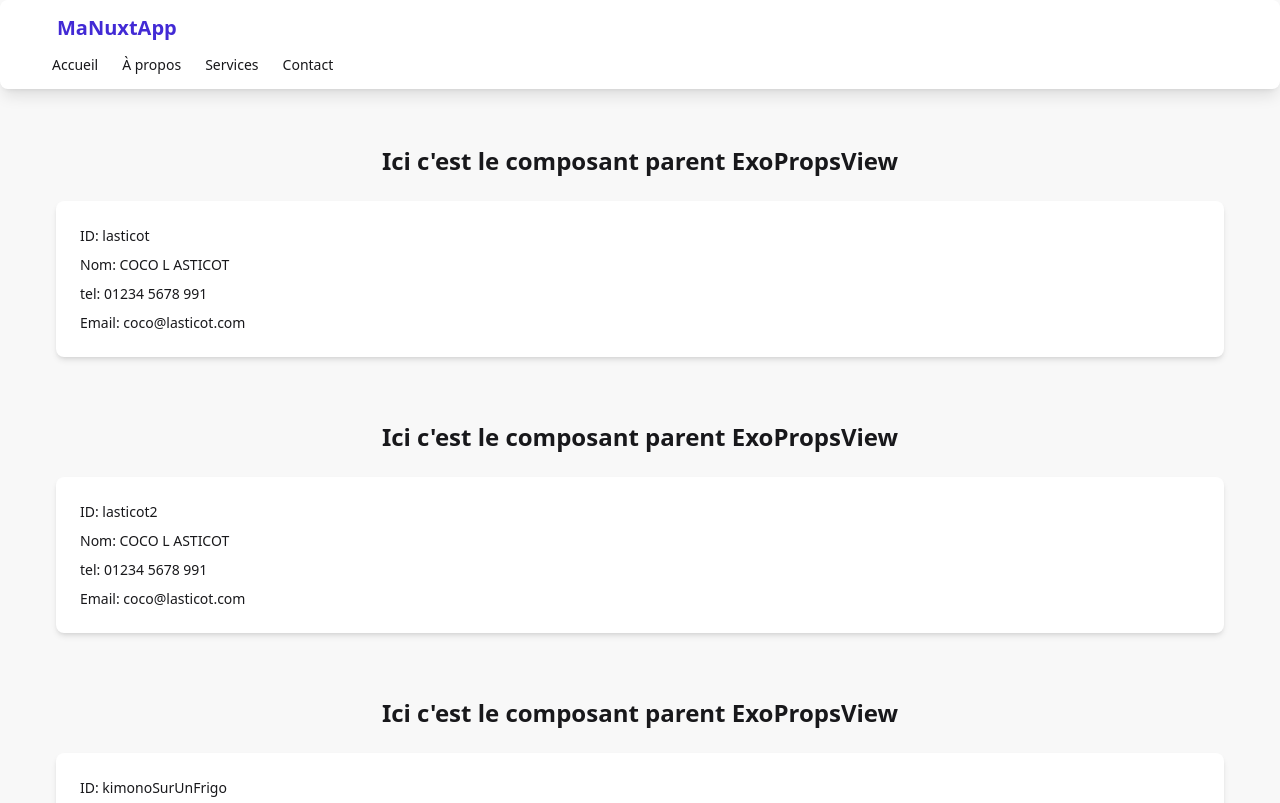
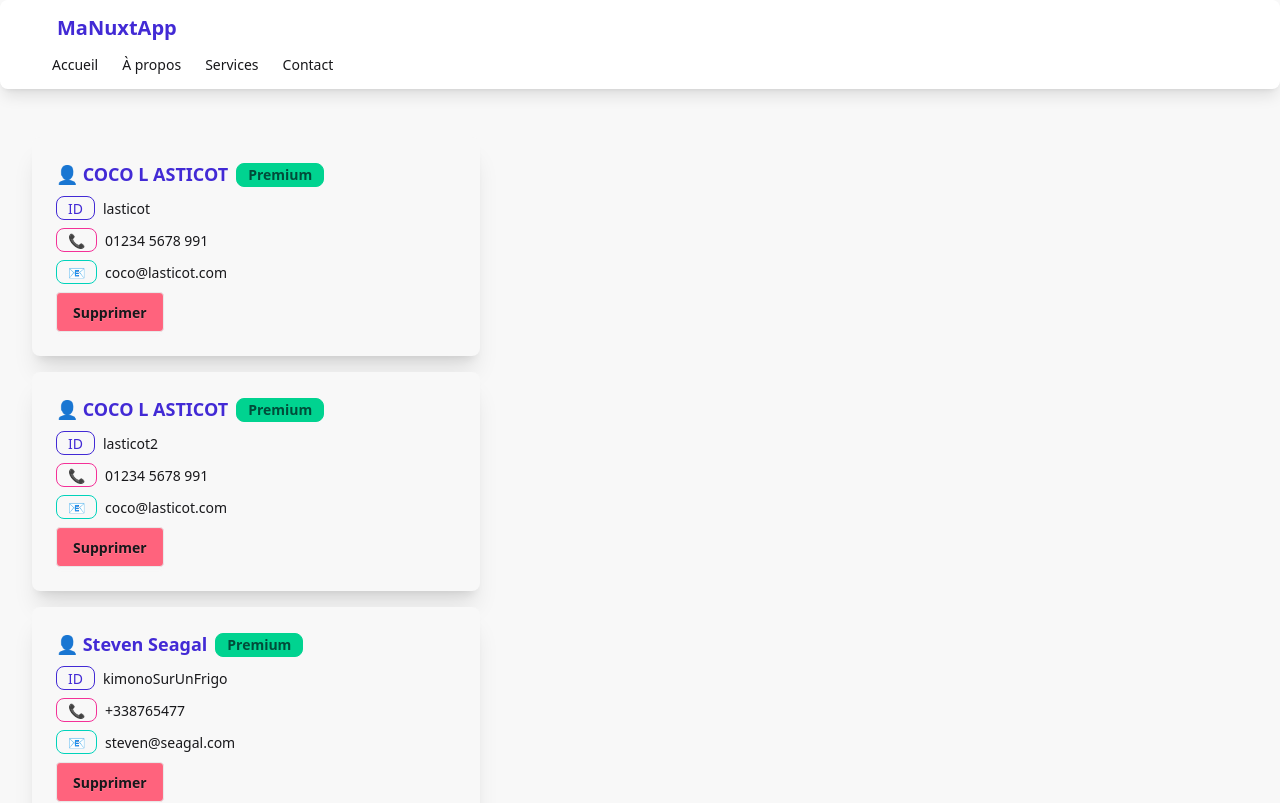
Before and after one commit to MargotRuppert/exo-vue, a Vue app: page / in a window 1280 px wide. Shown: the top 803 px of the page. Built offline with nearby package versions, Linux system fonts and the light colour scheme.

Commit message:
exo sur les emit

```diff
--- a/src/components/FriendsList.vue
+++ b/src/components/FriendsList.vue
@@ -1,6 +1,6 @@
 <template>
     <div>
-        <TpProps v-for="amis in lesAmis" :id="amis.id" :name="amis.name" :phone="amis.phone" :email="amis.email"/>
+        <TpProps v-for="amis in lesAmis" :id="amis.id" :name="amis.name" :phone="amis.phone" :email="amis.email" :premium="amis.premium" v-on:suppr="handleDelete($event)"/>
     </div>
 </template>
 
@@ -39,4 +39,10 @@ const lesAmis = ref([
         premium: true
     }
 ]);
+
+function handleDelete(id) {
+    console.log(id);
+    lesAmis.value.splice(lesAmis.id, 1);
+}
+
 </script>
--- a/src/components/TpProps.vue
+++ b/src/components/TpProps.vue
@@ -1,30 +1,55 @@
 <template>
-  <div class="p-6">
-    <!-- Titre -->
-    <h1 class="text-2xl font-bold text-center mb-6">
-      Ici c'est le composant parent ExoPropsView
-    </h1>
-    <!-- Liste d'amis -->
-    <div class="card bg-base-100 shadow-md mb-4">
-      <div class="card-body">
-          <p>ID: {{ id }}</p>
-          <p>Nom: {{ name }}</p>
-          <p>tel: {{ phone }}</p>
-          <p>Email: {{ email }}</p>
-      </div>
+    <div class="card w-full max-w-md bg-base-200 shadow-xl my-4">
+        <div class="card-body">
+            <h2 class="card-title text-primary">
+                👤 {{ name }}
+                <div class="badge" :class="premium ? 'badge-success' : 'badge-ghost'">
+                    {{ premium ? 'Premium' : 'Standard' }}
+                </div>
+            </h2>
+
+            <div class="space-y-2 text-base-content">
+                <p class="flex items-center gap-2">
+                    <span class="badge badge-outline badge-primary">ID</span>
+                    {{ id }}
+                </p>
+
+                <p class="flex items-center gap-2">
+                    <span class="badge badge-outline badge-secondary">📞</span>
+                    {{ phone}}
+                </p>
+
+                <p class="flex items-center gap-2">
+                    <span class="badge badge-outline badge-accent">📧</span>
+                    {{ email }}
+                </p>
+                <p class="flex items-center gap-2">
+                    <button class="btn bg-error" @click="supprimer">Supprimer</button>
+                </p>
+            </div>
+        </div>
     </div>
-  </div>
 </template>
 
 <script setup>
-// import { defineProps } from "vue";
-
 
 const friend = defineProps({
 id: String,
 name: String,
 phone: String,
 email: String,
+premium: Boolean,
 });
 
+const emit = defineEmits(["suppr"]);
+
+
+function supprimer() {
+    // On EMIT un Event Custom
+    // emit("liked");
+    // On EMIT un Event Custom avec des données dedans
+    emit("suppr", friend.id);
+}
+
+
 </script>
```
